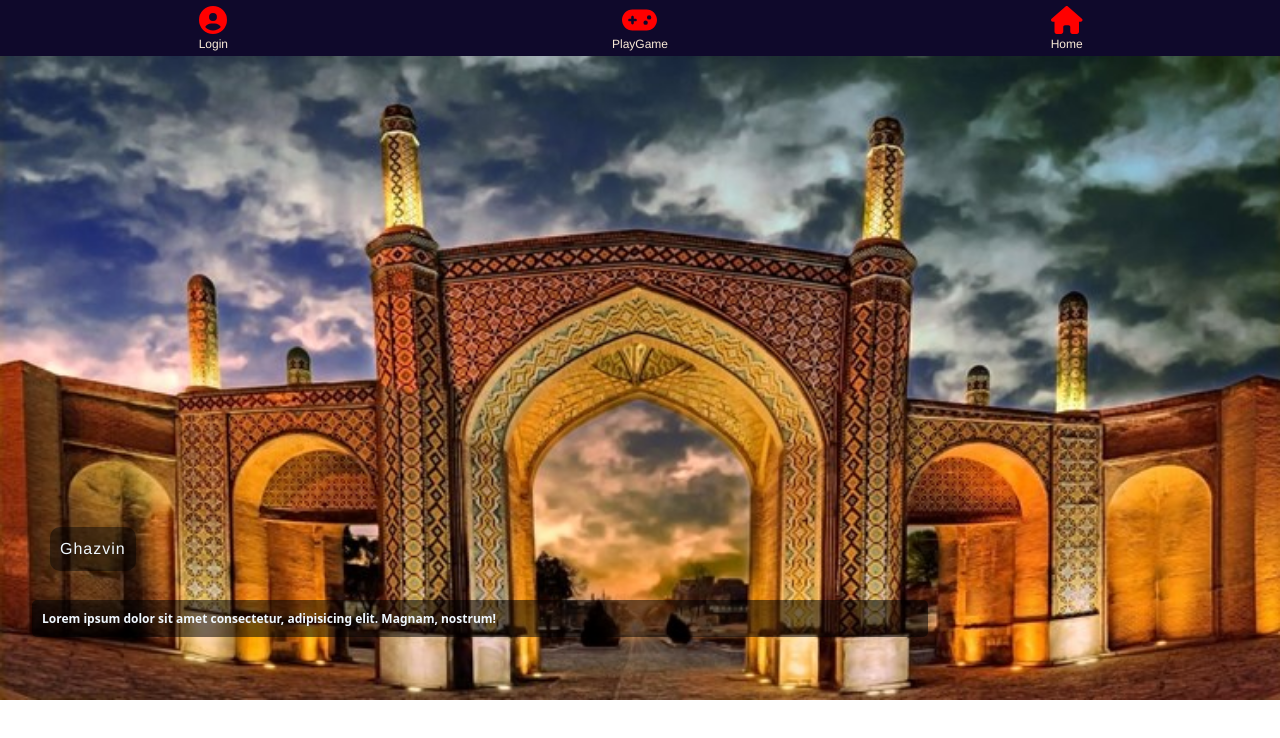
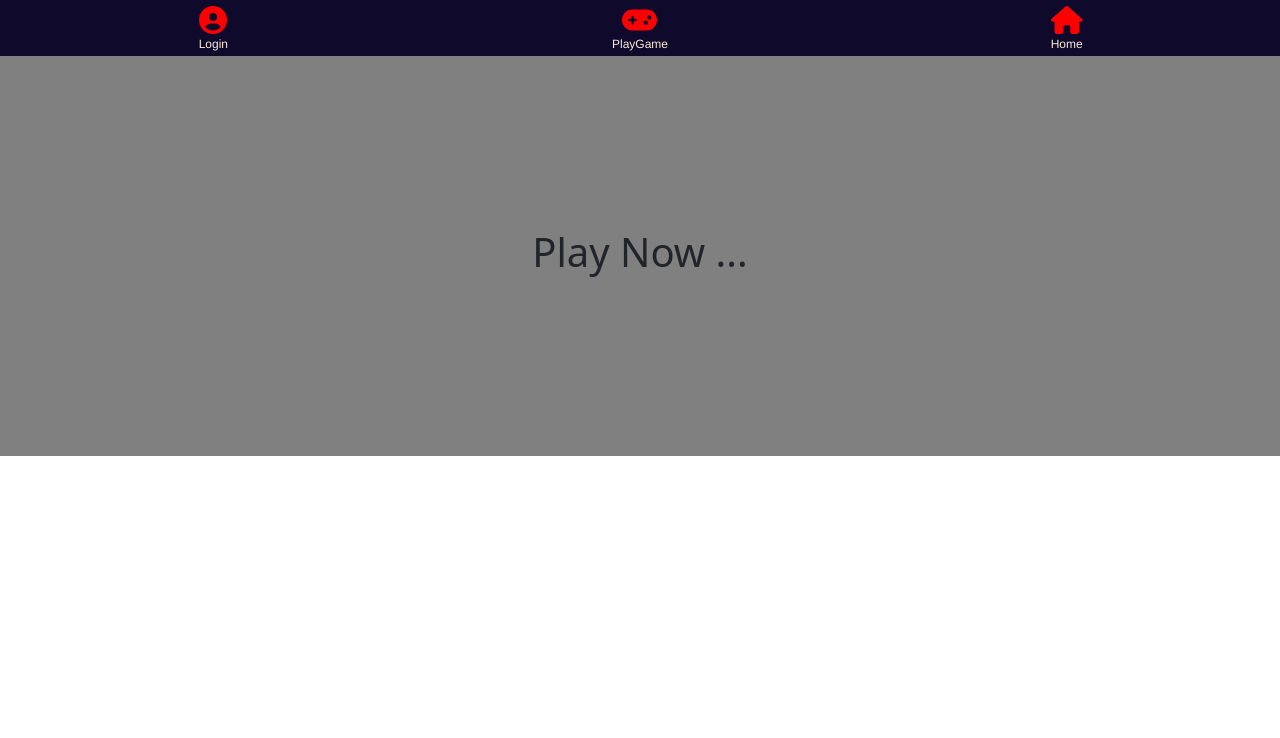
Before and after one commit to omidSharifi526/iranBinApp, a React (Create React App) app: page /playgame in a window 1280 px wide. Shown: the top 738 px of the page. Built offline with nearby package versions, Linux system fonts and the light colour scheme.

Commit message:
Set Routes Pages

```diff
--- a/package.json
+++ b/package.json
@@ -43,5 +43,8 @@
       "last 1 firefox version",
       "last 1 safari version"
     ]
+  },
+  "devDependencies": {
+    "react-router-dom": "^6.3.0"
   }
 }
--- a/src/App.js
+++ b/src/App.js
@@ -1,17 +1,42 @@
+import {BrowserRouter as Router,Route,Routes,Link} from 'react-router-dom'
+
 import '../node_modules/bootstrap/dist/css/bootstrap.min.css';
-//import { FontAwesomeIcon } from '@fortawesome/react-fontawesome'
-import Header from "./Components/Header/Header";
-//import MainContent from "./Components/ContentfirstPage/MainContent";
-import Footer from "./Components/Footer/Footer";
-import MainSlider from '../src/Components/ContentfirstPage/MainSlider/MainSlider';
+import { FontAwesomeIcon } from '@fortawesome/react-fontawesome';
+import Home from './Pages/Home';
+import PlayGame from './Pages/PlayGame';
+import Login from './Pages/Login';
+import NotFound from './Pages/NotFound';
+
+
+
 
 
 
 
 function App() {
   return (
-    <div >
-      <Header>
+    <>
+    <Router>
+      <Routes>
+        <Route path='/'  element={<Home/>} />
+        <Route path='/playgame' element={<PlayGame/>}/>
+        <Route path='/login' element={<Login/>}/>
+        <Route path='*' element={<NotFound/>}/>
+      </Routes>
+    </Router>
+
+
+
+
+
+    </>
+
+
+
+
+
+
+      /* <Header>
 
 
       </Header>
@@ -21,10 +46,11 @@ function App() {
 
       <Footer>
 
-      </Footer>
+      </Footer> */
 
 
-    </div>
+
+
   );
 }
 
--- a/src/Components/Header/Header.jsx
+++ b/src/Components/Header/Header.jsx
@@ -1,4 +1,5 @@
 import React from 'react';
+import {Link,NavLink} from 'react-router-dom';
 import './header-style.scss';
 import { FontAwesomeIcon } from '@fortawesome/react-fontawesome'
 import { faHome,faUserCircle,faGamepad } from '@fortawesome/free-solid-svg-icons'
@@ -7,19 +8,33 @@ const Header = () => {
   return (
     <div className='main-container'>
 
+
        <div className='sectionsHeader'>
-      <h3><FontAwesomeIcon icon={faUserCircle} color="red" /> </h3>
+       <Link className='sectionsHeader' to="/login">
+      <h3 ><FontAwesomeIcon icon={faUserCircle} color="red" /> </h3>
       <p>Login</p>
+      </Link>
+
       </div>
+
+
+
      <div className='sectionsHeader'>
+     <Link className='sectionsHeader' to="/playGame">
      <h3><FontAwesomeIcon icon={faGamepad} color="red" /></h3>
      <p>PlayGame</p>
+     </Link>
      </div>
 
+
     <div className='sectionsHeader'>
+    <Link className='sectionsHeader' to="/">
     <h3><FontAwesomeIcon icon={faHome} color="red" /></h3>
     <p>Home</p>
+    </Link>
     </div>
+
+
 
 
 
--- a/src/Components/Header/header-style.scss
+++ b/src/Components/Header/header-style.scss
@@ -9,6 +9,7 @@
 
 
 }
+
 .sectionsHeader{
     width: 20%;
 
@@ -19,7 +20,9 @@
     align-items: center;
     justify-content: start;
     cursor: pointer;
-    transition: all ease 1s;
+   text-decoration: none;
+
+
     p{
         color: antiquewhite;
 
--- /dev/null
+++ b/src/Pages/Home.jsx
@@ -0,0 +1,17 @@
+import React from 'react';
+import Header from "../Components/Header/Header";
+import MainSlider from "../Components/ContentfirstPage/MainSlider/MainSlider"
+
+
+
+
+function Home() {
+  return (
+    <div>
+        <Header/>
+        <MainSlider/>
+    </div>
+  )
+}
+
+export default Home
--- /dev/null
+++ b/src/Pages/Login.jsx
@@ -0,0 +1,18 @@
+import React from 'react';
+import Header from '../Components/Header/Header';
+import './PlayGameStyles/PlayGame-Style.scss'
+
+const Login = () => {
+  return (
+    <>
+    <Header/>
+    <div className='Main-Container'>
+    <h1>
+       Sign in & Sign Up
+    </h1>
+    </div>
+    </>
+  )
+}
+
+export default Login
--- /dev/null
+++ b/src/Pages/NotFound.jsx
@@ -0,0 +1,12 @@
+import React from 'react'
+
+const NotFound = () => {
+  return (
+    <div><h1>
+        NotFound
+        </h1>
+        </div>
+  )
+}
+
+export default NotFound
--- /dev/null
+++ b/src/Pages/PlayGame.jsx
@@ -0,0 +1,23 @@
+import React from 'react';
+import './PlayGameStyles/PlayGame-Style.scss'
+import Header from '../Components/Header/Header';
+
+
+const PlayGame = () => {
+  return (
+    <>
+     <Header/>
+    <div className='Main-Container'>
+
+        <h1>
+        Play Now ...
+        </h1>
+        </div>
+
+
+        </>
+
+  )
+}
+
+export default PlayGame
--- /dev/null
+++ b/src/Pages/PlayGameStyles/PlayGame-Style.scss
@@ -0,0 +1,8 @@
+.Main-Container{
+    min-height: 400px;
+    background-color: gray;
+    display: flex;
+    justify-content: center;
+    align-items: center;
+
+}
```
Also changed, not shown: 1 other file (tests, documents, lock files or other folders).
